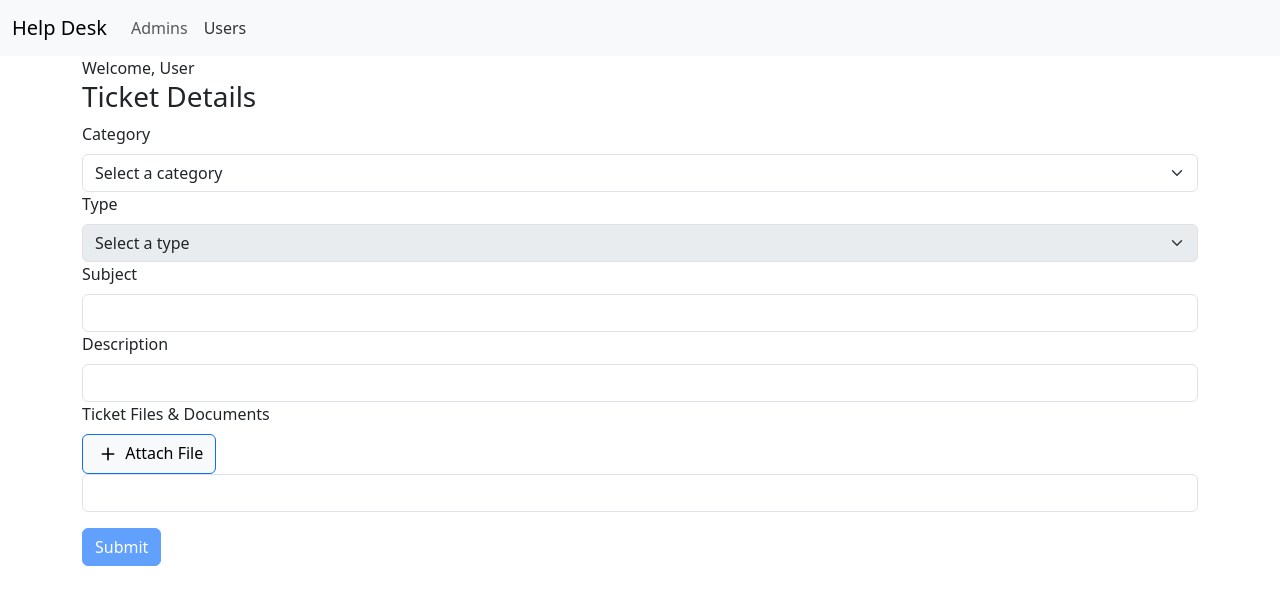
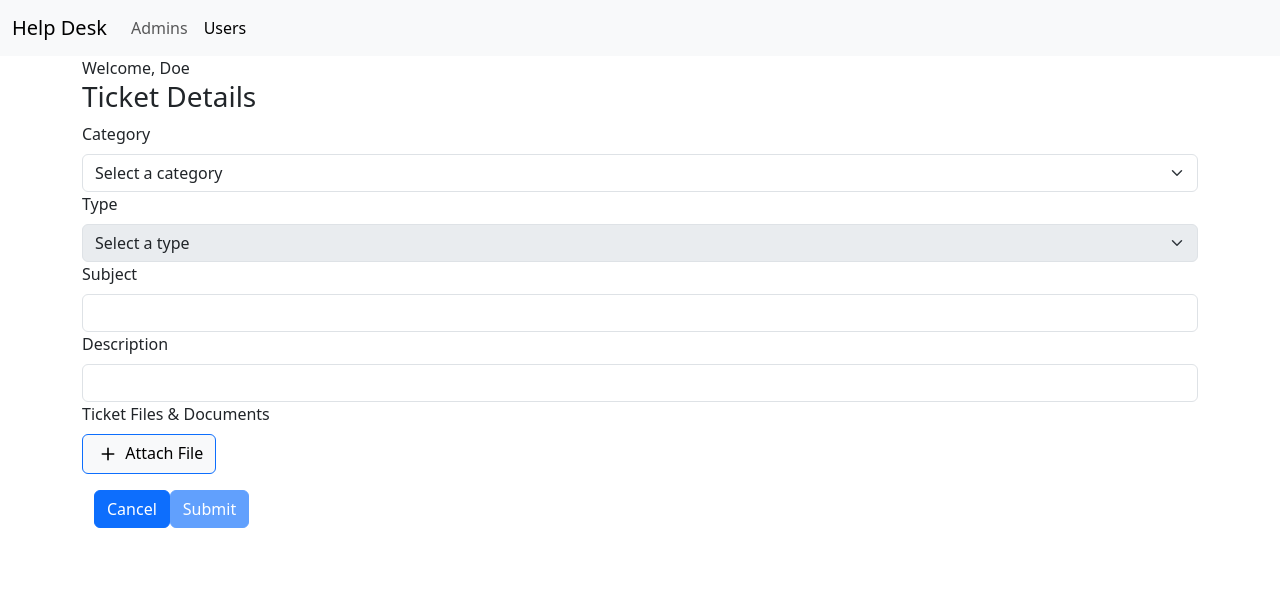
Before and after one commit to TheJaguyer/dev-ex-tickets, a Vue app in the folder app/: page / in a window 1280 px wide. Both pictures are taken after a click on the item "Users". Shown: the top 604 px of the page. Built offline with nearby package versions, Linux system fonts and the light colour scheme.

Commit message:
created store.js and moved majority of state related code

```diff
--- a/app/src/App.vue
+++ b/app/src/App.vue
@@ -1,33 +1,15 @@
 <script setup>
-import { ref } from "vue";
+import { user } from "./components/store.js";
 
 import NavBar from "./components/NavBar.vue";
 import Admin from "./components/Admin.vue";
 import User from "./components/User.vue";
-
-const mode = ref("Admin");
-
-function changeMode(newMode) {
-  mode.value = newMode;
-}
-
-const tickets = ref([
-  {
-    category: "Hardware",
-    type: "Laptop",
-    subject: "Utter catastrophe",
-    description: "My laptop is literally on fire!",
-    docs: "nameoffileattached.ext",
-    time: new Date().getTime(),
-    user: "Doe",
-  },
-]);
 </script>
 
 <template>
-  <NavBar @change-mode="changeMode" :mode="mode" />
-  <Admin v-if="mode == 'Admin'" />
-  <User v-if="mode == 'User'" :tickets="tickets" />
+  <NavBar />
+  <Admin v-if="user.userMode == 'admin'" />
+  <User v-if="user.userMode == 'user'" />
 </template>
 
 <style scoped></style>
--- a/app/src/components/NavBar.vue
+++ b/app/src/components/NavBar.vue
@@ -1,6 +1,14 @@
 <script setup>
-defineEmits(["changeMode"]);
-defineProps(["mode"]);
+import { user } from "./store.js";
+
+// Just to keep tags small for readability, I have moved some code that adds the 'active' class to navbar tabs up here.
+function adminActive() {
+  return ["nav-link", user.userMode == "admin" ? "active" : ""];
+}
+
+function userActive() {
+  return ["nav-link", user.userMode == "user" ? "active" : ""];
+}
 </script>
 
 <!-- The majority of this template is the default bootstrap styling and functionality -->
@@ -21,11 +29,11 @@ defineProps(["mode"]);
       </button>
       <div class="collapse navbar-collapse" id="navbarSupportedContent">
         <ul class="navbar-nav me-auto">
-          <li class="nav-item" @click="$emit('changeMode', 'Admin')">
-            <a class="nav-link" href="#">Admins</a>
+          <li class="nav-item" @click="user.changeMode('admin')">
+            <a :class="adminActive()" href="#">Admins</a>
           </li>
-          <li class="nav-item" @click="$emit('changeMode', 'User')">
-            <a class="nav-link" href="#">Users</a>
+          <li class="nav-item" @click="user.changeMode('user')">
+            <a :class="userActive()" href="#">Users</a>
           </li>
         </ul>
       </div>
--- a/app/src/components/TicketFormComps/NewTicket.vue
+++ b/app/src/components/TicketForm.vue
@@ -1,44 +1,8 @@
 <script setup>
 import { ref } from "vue";
+import { categories, blankTicket } from "./store.js";
 
-const newTicket = ref({
-  category: "Select a category",
-  type: "Select a type",
-  subject: "",
-  description: "",
-  docs: "",
-  time: 0,
-  user: "Doe",
-});
-
-// An object of lists, to help present only relevant 'types' in the form.
-// Note: I have added 'Other' to the final list for the sake of consistency.
-const subCats = ref({
-  Hardware: [
-    "Laptop",
-    "Mobile",
-    "Peripherals",
-    "Desk Phone",
-    "Printers",
-    "Other",
-  ],
-  Software: [
-    "Teams/Zoom",
-    "Mobile Blackberry",
-    "Adobe",
-    "Outlook",
-    "Microsoft Office",
-    "Other",
-  ],
-  Network: ["Network Access", "Connectivity", "VPN", "Drivers", "Other"],
-  "In-Processing": [
-    "Access Badge",
-    "Common Access Card (CAC)",
-    "SIPR",
-    "Trello",
-    "Other",
-  ],
-});
+const newTicket = ref({ ...blankTicket });
 </script>
 
 <template>
@@ -47,42 +11,39 @@ const subCats = ref({
     <div class="mb-3">
       <!-- Category -->
       <!-- Note: I have decided to use v-for in the case that new catagories are added later.
-        It is much easier to simply modify the obejct above than to ensure the options are hardcoded to match-->
+        It is much easier to simply modify the obejct in the store above than to ensure the options are hardcoded to match
+        The @change line is there to clear the type selector whenever the category changes-->
       <label for="category" class="form-label">Category</label>
       <select
         class="form-select"
         aria-label="category select"
         id="category"
         v-model="newTicket.category"
-        @change="newTicket.type = 'Select a type'"
+        @change="newTicket.type = ''"
       >
-        <option selected disabled>Select a category</option>
-        <option v-for="cat in Object.keys(subCats)" :value="cat">
-          {{ cat }}
+        <option selected disabled hidden :value="''">Select a category</option>
+        <option v-for="category in Object.keys(categories)" :value="category">
+          {{ category }}
         </option>
       </select>
       <!-- Type -->
       <label for="type" class="form-label">Type</label>
       <!-- If no category is selected, render a nearly empty and disabled dropdown -->
-      <select
-        v-if="newTicket.category == 'Select a category'"
-        class="form-select"
-        aria-label="type select"
-        id="type"
-        disabled
-      >
-        <option selected disabled>Select a type</option>
-      </select>
       <!-- If a category IS selected, render an enabled version with the relevant options included -->
       <select
-        v-else
         class="form-select"
         aria-label="type select"
         id="type"
         v-model="newTicket.type"
+        :disabled="newTicket.category == ''"
       >
-        <option selected disabled>Select a type</option>
-        <option v-for="subCat in subCats[newTicket.category]" :value="subCat">
+        <option selected disabled hidden :value="newTicket.type">
+          Select a type
+        </option>
+        <option
+          v-for="subCat in categories[newTicket.category]"
+          :value="subCat"
+        >
           {{ subCat }}
         </option>
       </select>
@@ -124,14 +85,9 @@ const subCats = ref({
           Attach File
         </button>
       </div>
-      <input
-        type="text"
-        class="form-control"
-        id="docs"
-        aria-describedby="docs field"
-        v-model="newTicket.docs"
-      />
     </div>
+    <div class="container">
+      <button type="cancel" class="btn btn-primary">Cancel</button>
 
       <button
         type="submit"
@@ -141,6 +97,7 @@ const subCats = ref({
       >
         Submit
       </button>
+    </div>
   </form>
 </template>
 
--- a/app/src/components/User.vue
+++ b/app/src/components/User.vue
@@ -1,10 +1,11 @@
 <script setup>
-import NewTicket from "./TicketFormComps/NewTicket.vue";
+import TicketForm from "./TicketForm.vue";
+import { user } from "./store.js";
 </script>
 
 <template>
-  <div class="container">Welcome, User</div>
-  <NewTicket />
+  <div class="container">Welcome, {{ user.userName }}</div>
+  <TicketForm />
 </template>
 
 <style scoped></style>
--- /dev/null
+++ b/app/src/components/store.js
@@ -0,0 +1,73 @@
+//  A simple state-management solution. Pinia could also be used,
+//  but this project is relatively simple. Still, prop drilling on it's own is annoying.
+
+import { reactive } from "vue";
+
+// An object for the full list of tickets.
+// In a more realistic scenario, the tickets array would likely require a method for requesting the data from a database.
+export const tickets = reactive({
+  total: 0,
+  tickets: [],
+  addTicket(ticket) {
+    this.tickets.append(ticket);
+    this.total++;
+  },
+  removeTicket(index) {
+    if (index < this.tickets.length && index > -1) {
+      this.tickets.splice(index, 1);
+      this.total--;
+    }
+  },
+});
+
+// This object would also likely be loaded from a database or come from some form of login and authentication.
+// For this project, I have chosen to allow 2 views to showcase possible utilization of the tickets object.
+// When on the 'Admin' screen, the username is irrelevant, but on the 'User' screen, it is added to new tickets,
+// so that the admin knows who is having trouble.
+export const user = reactive({
+  userName: "Doe",
+  userMode: "admin",
+  changeMode(newMode) {
+    this.userMode = newMode;
+  },
+});
+
+// When creating a new ticket, I want a fresh object with all the proper keys.
+export const blankTicket = reactive({
+  category: "",
+  type: "",
+  subject: "",
+  description: "",
+  docs: "",
+  time: 0,
+  user: "",
+});
+
+// An object of arrays, to help present only relevant 'types' in the form.
+// Note: I have added 'Other' to the final list for the sake of consistency.
+export const categories = reactive({
+  Hardware: [
+    "Laptop",
+    "Mobile",
+    "Peripherals",
+    "Desk Phone",
+    "Printers",
+    "Other",
+  ],
+  Software: [
+    "Teams/Zoom",
+    "Mobile Blackberry",
+    "Adobe",
+    "Outlook",
+    "Microsoft Office",
+    "Other",
+  ],
+  Network: ["Network Access", "Connectivity", "VPN", "Drivers", "Other"],
+  "In-Processing": [
+    "Access Badge",
+    "Common Access Card (CAC)",
+    "SIPR",
+    "Trello",
+    "Other",
+  ],
+});
```
Lines whose indentation alone changed are shown as unchanged.
